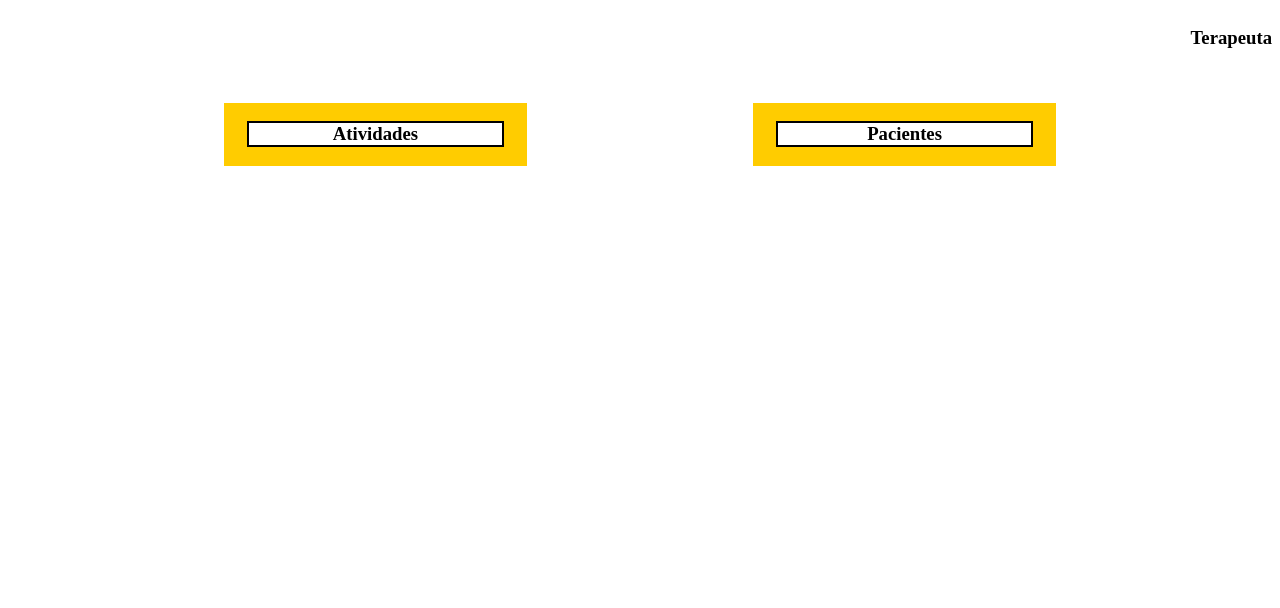
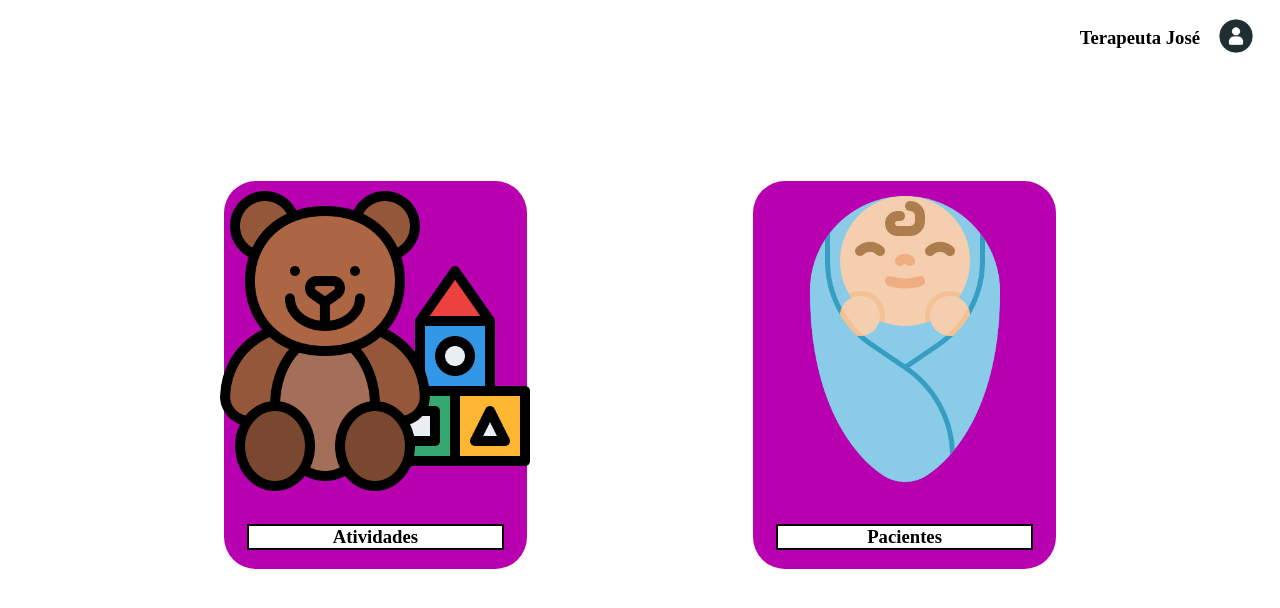
Before and after one commit to 2023M8T1Inteli/grupo1, a plain HTML site: page src/frontend/pages/home.html in a window 1280 px wide. Drawn offline with Linux system fonts and the light colour scheme.

Commit message:
home pronta

```diff
--- a/src/frontend/css/home.css
+++ b/src/frontend/css/home.css
@@ -18,11 +18,11 @@
     width: 100%;
     height: 90%;
     text-align: center;
-    padding-top: 2%;
+    padding-top: 13vh;
 }
 
 .quadrado{
-    background-color: #FFCC00;
+    background-color: #b800b1;
     display: flex;
     flex-direction: column;
     align-items: center; /* Centraliza o conteúdo horizontalmente */
@@ -32,6 +32,7 @@
     height: 20%;
     padding-left: 2%;
     padding-right: 2%;
+    border-radius: 4vh;
 }
 
 .label {
@@ -39,3 +40,18 @@
     width: 100%; /* Preenche a largura do quadrado */
     border: 2px solid #000;
 }
+
+.imgcontainer {
+    text-align: center;
+  }
+
+  img.avatar {
+    width: 5vh;
+    border-radius: 5vh;
+    margin-left: 2vh;
+    margin-right: 2vh;
+  }
+
+.atividadesImg{
+    width: 40vh;
+}
--- a/src/frontend/css/index.css
+++ b/src/frontend/css/index.css
@@ -1,5 +1,5 @@
 body {
-  padding-top: 5%;
+  padding-top: 8vh;
   align-items: center;
   text-align: center;
   font-family: Arial, Helvetica, sans-serif;
@@ -24,7 +24,7 @@ input[type=text], input[type=password] {
 }
 
 button {
-  background-color: #04AA6D;
+  background-color: #023B27;
   color: white;
   padding: 14px 20px;
   margin: 8px 0;
--- a/src/frontend/pages/home.html
+++ b/src/frontend/pages/home.html
@@ -4,25 +4,29 @@
     <meta charset="UTF-8">
     <meta http-equiv="X-UA-Compatible" content="IE=edge">
     <meta name="viewport" content="width=device-width, initial-scale=1.0">
-    <!-- <script src="https://ajax.googleapis.com/ajax/libs/jquery/3.6.0/jquery.min.js"></script>
-    <link rel="stylesheet" href="https://cdn.jsdelivr.net/npm/bootstrap-icons@1.3.0/font/bootstrap-icons.css">
-    <link href="https://cdn.jsdelivr.net/npm/bootstrap@5.1.3/dist/css/bootstrap.min.css" rel="stylesheet"
-        integrity="sha384-1BmE4kWBq78iYhFldvKuhfTAU6auU8tT94WrHftjDbrCEXSU1oBoqyl2QvZ6jIW3" crossorigin="anonymous"> -->
     <link rel="stylesheet" href="../css/home.css">
-    <!-- <link rel="shortcut icon" href="../assets/favicon.png" type="image/x-icon"> -->
     <script src="../scripts/home.js"></script>
     <title>Home</title>
 </head>
 
 <body>
     <div class="header">
-        <h3>Terapeuta</h3>
+        <h3>Terapeuta José</h3>
+        <div class="imgcontainer">
+            <img src="../img/avatar-do-usuario.png" alt="Avatar" class="avatar">
+        </div>
     </div>
     <div class="body">
-        <div class="quadrado">
+        <div class="quadrado" onclick= "redirectAtividades()">
+            <div class="imgcontainer">
+                <img src="../img/toy.png" alt="Atividades" class="atividadesImg">
+            </div>
             <h3 class="label">Atividades</h3>
         </div>
         <div class="quadrado">
+            <div class="imgcontainer">
+                <img src="../img/kid.png" alt="Pacientes" class="atividadesImg">
+            </div>
             <h3 class="label">Pacientes</h3>
         </div>
     </div>
--- a/src/frontend/scripts/home.js
+++ b/src/frontend/scripts/home.js
@@ -0,0 +1,3 @@
+function redirectAtividades(){
+    document.location.replace('./pages/login.html');
+}
--- a/src/frontend/scripts/index.js
+++ b/src/frontend/scripts/index.js
@@ -0,0 +1,3 @@
+function trocarPagina(){
+    document.location.replace('./pages/home.html');
+}
```
Also changed, not shown: src/frontend/index.html (+6 -5 lines), src/frontend/img/kid.png (added), src/frontend/img/toy.png (added).
